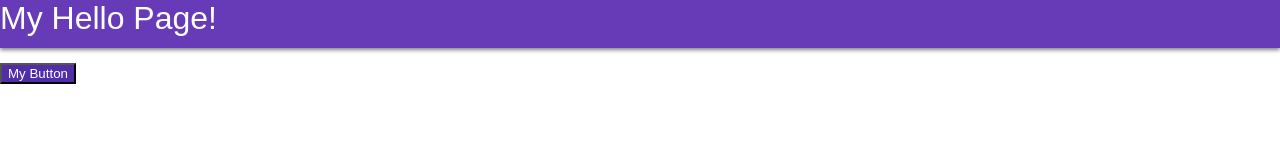
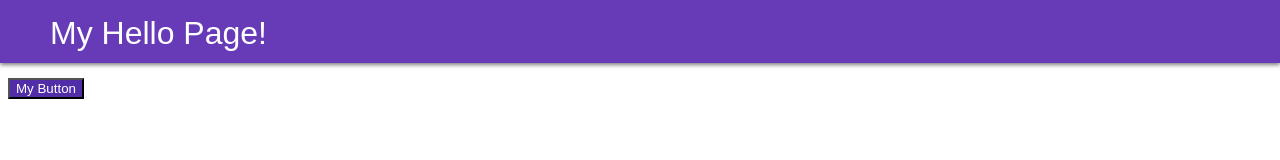
Before and after one commit to joaoepj/web2, a plain HTML site: page index.html in a window 1280 px wide. Drawn offline with Linux system fonts and the light colour scheme.

```diff
--- a/index.html
+++ b/index.html
@@ -9,7 +9,7 @@
     <script src='main.js'></script>
 </head>
 <body>
-    <header class="pri500 text-contrast header-shadow">
+    <header class="pri500 text-contrast header-shadow header-text-layout">
         <span class="title text-font">My Hello Page!</span>
     </header>
 
@@ -17,5 +17,7 @@
        <button class="pri700 text-contrast text-font">My Button</button>
      </div>
      <div>
+         <footer class="pri500"></footer>
+
 </body>
 </html>
--- a/main.css
+++ b/main.css
@@ -1,7 +1,6 @@
 /* HTML Tags */
 header {
     height: 3rem;
-    margin-bottom: 15px;
     font-size: xx-large;
 }
 
@@ -14,7 +13,7 @@ body {
 }
 
 div.body {
-    margin: 0px 8px 8px 0px;
+    margin: 0px 8px 0px 8px;
 
 }
 /* Colors */
@@ -35,12 +34,9 @@ div.body {
     box-shadow: 0 2px 4px rgb(0 0 0 / 50%);
 }
 
-.header-text-layout {
-    margin-right: 100px;
-    margin-top: 15px;
-    padding: 0px 0px 0px 50px;
-    padding-top: 15px;
-
+header {
+    margin: 0px 0px 15px 0px;
+    padding: 15px 0px 0px 50px;
 }
 
 
```
